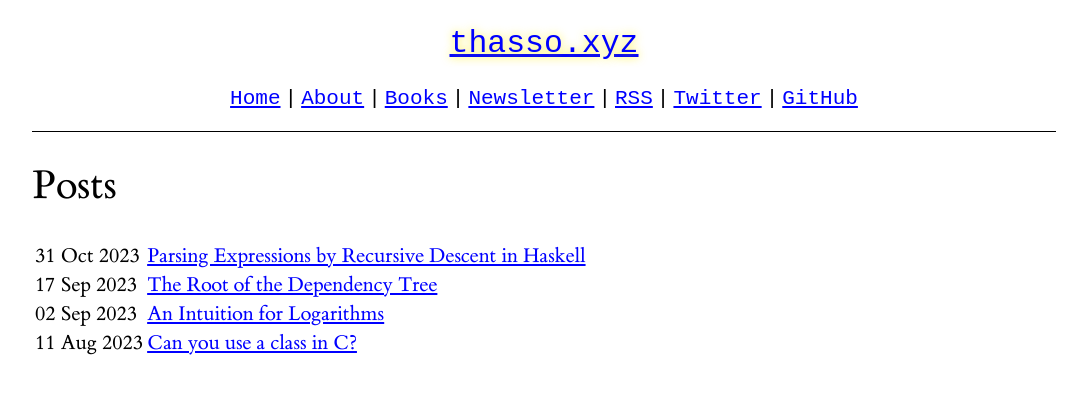
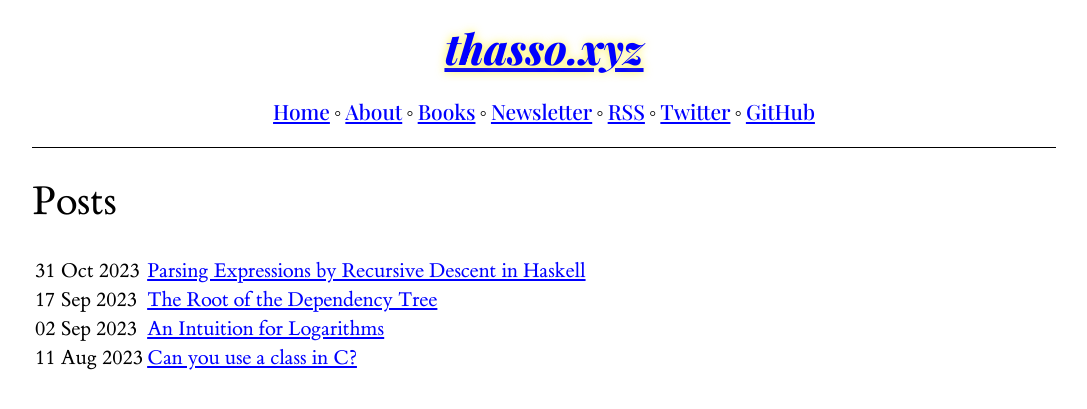
Before and after one commit to vincentbernat/thass0.github.io, a Jekyll site: the page built from index.html, in a window 1280 px wide. Shown: the top 409 px of the page, without its empty margins (96-1183 px from the left). Built offline with Jekyll 4.4.1, drawn with Linux system fonts in a browser that asks for light colours.

Commit message:
Add cool heading font

```diff
--- a/public/css/style.css
+++ b/public/css/style.css
@@ -1,8 +1,8 @@
+@charset "UTF-8";
+
 /*******************************/
 /* ET-Book font from Tufte CSS */
 /*******************************/
-
-@charset "UTF-8";
 
 @font-face {
     font-family: "et-book";
@@ -38,6 +38,61 @@
     font-weight: normal;
     font-style: normal;
     font-display: swap;
+}
+
+
+n/*************************/
+/* Playfair Display font */
+/*************************/
+
+/* playfair-display-regular - latin */
+@font-face {
+  font-display: swap; /* Check https://developer.mozilla.org/en-US/docs/Web/CSS/@font-face/font-display for other options. */
+  font-family: 'Playfair Display';
+  font-style: normal;
+  font-weight: 400;
+  src: url('playfair-display/playfair-display-v36-latin-regular.woff2') format('woff2'), /* Chrome 36+, Opera 23+, Firefox 39+, Safari 12+, iOS 10+ */
+       url('playfair-display/playfair-display-v36-latin-regular.ttf') format('truetype'); /* Chrome 4+, Firefox 3.5+, IE 9+, Safari 3.1+, iOS 4.2+, Android Browser 2.2+ */
+}
+
+/* playfair-display-500 - latin */
+@font-face {
+  font-display: swap; /* Check https://developer.mozilla.org/en-US/docs/Web/CSS/@font-face/font-display for other options. */
+  font-family: 'Playfair Display';
+  font-style: normal;
+  font-weight: 500;
+  src: url('playfair-display/playfair-display-v36-latin-500.woff2') format('woff2'), /* Chrome 36+, Opera 23+, Firefox 39+, Safari 12+, iOS 10+ */
+       url('playfair-display/playfair-display-v36-latin-500.ttf') format('truetype'); /* Chrome 4+, Firefox 3.5+, IE 9+, Safari 3.1+, iOS 4.2+, Android Browser 2.2+ */
+}
+
+/* playfair-display-500italic - latin */
+@font-face {
+  font-display: swap; /* Check https://developer.mozilla.org/en-US/docs/Web/CSS/@font-face/font-display for other options. */
+  font-family: 'Playfair Display';
+  font-style: italic;
+  font-weight: 500;
+  src: url('playfair-display/playfair-display-v36-latin-500italic.woff2') format('woff2'), /* Chrome 36+, Opera 23+, Firefox 39+, Safari 12+, iOS 10+ */
+       url('playfair-display/playfair-display-v36-latin-500italic.ttf') format('truetype'); /* Chrome 4+, Firefox 3.5+, IE 9+, Safari 3.1+, iOS 4.2+, Android Browser 2.2+ */
+}
+
+/* playfair-display-800 - latin */
+@font-face {
+  font-display: swap; /* Check https://developer.mozilla.org/en-US/docs/Web/CSS/@font-face/font-display for other options. */
+  font-family: 'Playfair Display';
+  font-style: normal;
+  font-weight: 800;
+  src: url('playfair-display/playfair-display-v36-latin-800.woff2') format('woff2'), /* Chrome 36+, Opera 23+, Firefox 39+, Safari 12+, iOS 10+ */
+       url('playfair-display/playfair-display-v36-latin-800.ttf') format('truetype'); /* Chrome 4+, Firefox 3.5+, IE 9+, Safari 3.1+, iOS 4.2+, Android Browser 2.2+ */
+}
+
+/* playfair-display-800italic - latin */
+@font-face {
+  font-display: swap; /* Check https://developer.mozilla.org/en-US/docs/Web/CSS/@font-face/font-display for other options. */
+  font-family: 'Playfair Display';
+  font-style: italic;
+  font-weight: 800;
+  src: url('playfair-display/playfair-display-v36-latin-800italic.woff2') format('woff2'), /* Chrome 36+, Opera 23+, Firefox 39+, Safari 12+, iOS 10+ */
+       url('playfair-display/playfair-display-v36-latin-800italic.ttf') format('truetype'); /* Chrome 4+, Firefox 3.5+, IE 9+, Safari 3.1+, iOS 4.2+, Android Browser 2.2+ */
 }
 
 
@@ -158,7 +213,7 @@ img {
 nav {
     border-bottom: 1px solid;
     text-align: center;
-    font-family: Monospace;
+    font-family: Playfair Display, Georgia, serif;
 }
 
 nav ul {
@@ -171,7 +226,7 @@ nav li {
 }
 
 nav li:not(:last-child)::after {
-    content: '|';
+    content: '◦';
     padding: 0 4px;
 }
 
@@ -219,7 +274,11 @@ nav li:last-child::after {
     text-align: center;
     /* Yellow glow */
     text-shadow: 0 0 10px var(--glow-color);
-    font-family: monospace;
+    font-family: 'Playfair Display', Georgia, serif;
+    font-style: italic;
+    font-weight: bold;
+    font-size: 2em;
+    margin: 0.48em;
 }
 
 
```
Also changed, not shown: public/css/playfair-display/playfair-display-v36-latin-500.ttf (added), public/css/playfair-display/playfair-display-v36-latin-500.woff2 (added), public/css/playfair-display/playfair-display-v36-latin-500italic.ttf (added), public/css/playfair-display/playfair-display-v36-latin-500italic.woff2 (added), public/css/playfair-display/playfair-display-v36-latin-800.ttf (added), public/css/playfair-display/playfair-display-v36-latin-800.woff2 (added), public/css/playfair-display/playfair-display-v36-latin-800italic.ttf (added), public/css/playfair-display/playfair-display-v36-latin-800italic.woff2 (added), public/css/playfair-display/playfair-display-v36-latin-regular.ttf (added), public/css/playfair-display/playfair-display-v36-latin-regular.woff2 (added).
